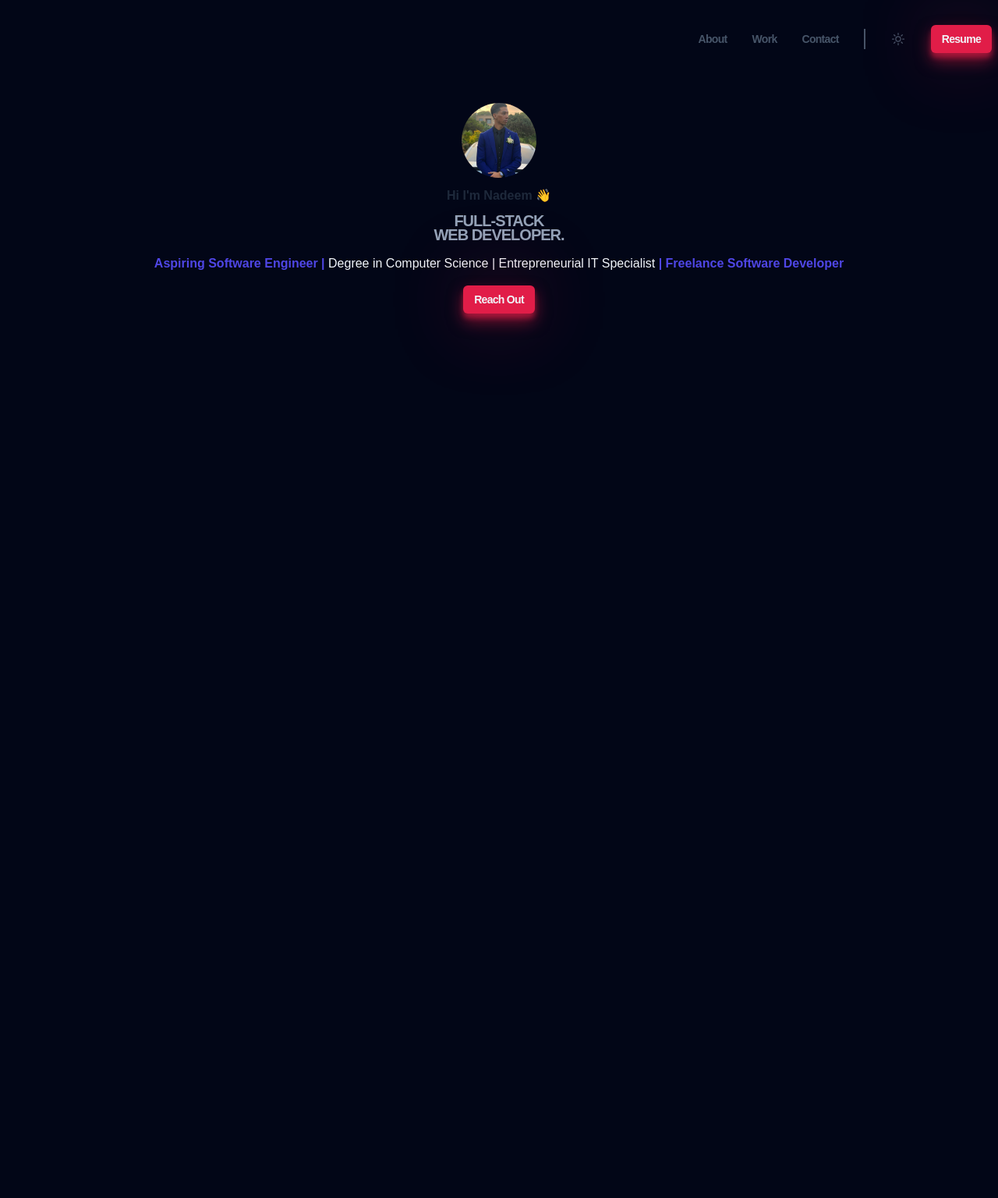
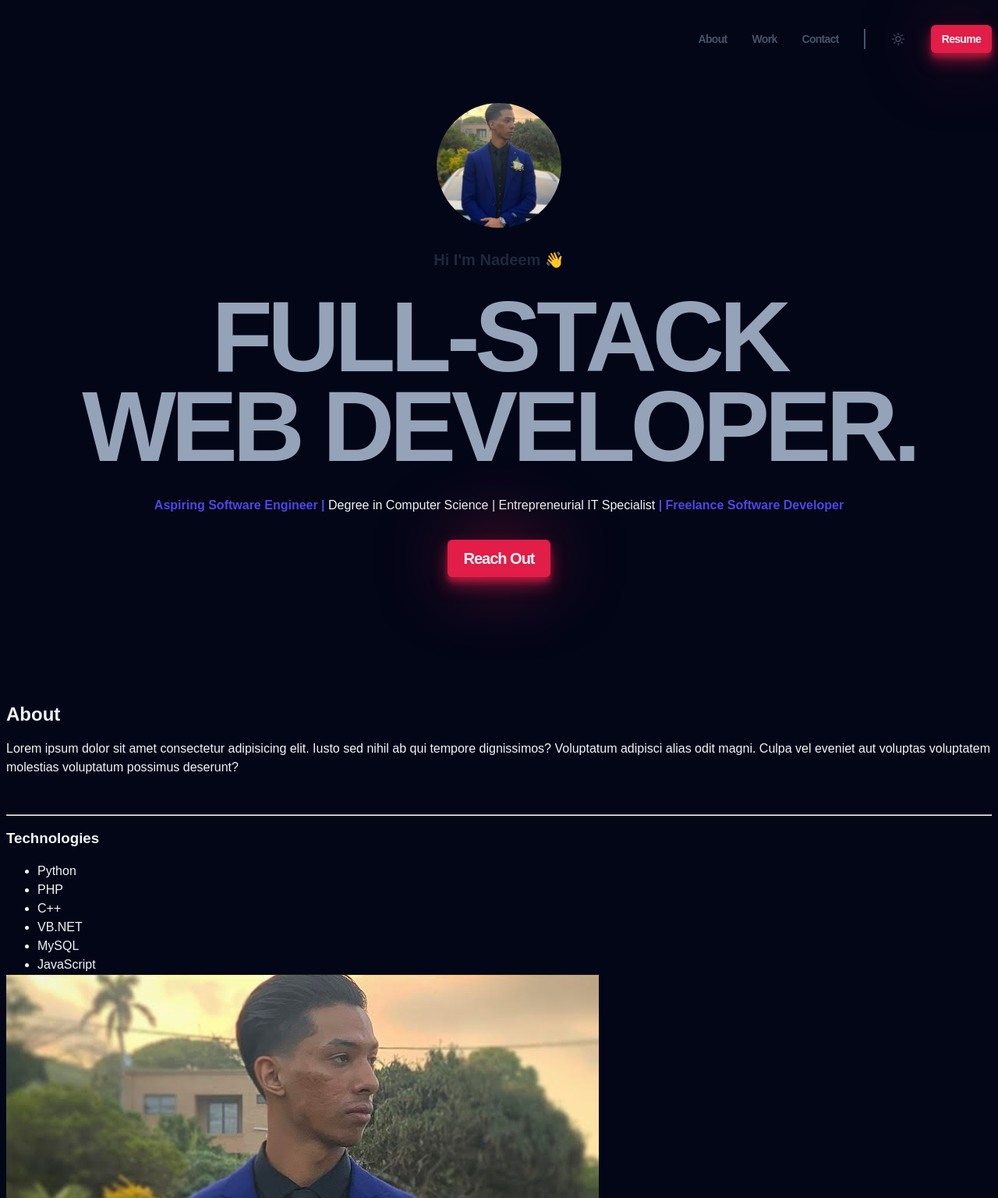
Before and after one commit to DeemTheDev/resume, a website built with Vite: page portfolio/index.html in a window 1280 px wide. Shown: the top 1536 px of the page at 78% size. Before the commit the page ends 800 px from the top, so only its background shows below. Built offline with nearby package versions, Linux system fonts and the light colour scheme; a web font is replaced by a local one.

Commit message:
Okay added about section

```diff
--- a/portfolio/index.html
+++ b/portfolio/index.html
@@ -56,8 +56,29 @@
         </p>
         <a class="hero__btn btn" href="#">Reach out</a>
       </section>
+
+      <section class="section about container">
+        <div class="about__content">
+          <h2 class="about__title">About</h2>
+          <p>Lorem ipsum dolor sit amet consectetur adipisicing elit. Iusto sed nihil ab qui tempore dignissimos? Voluptatum adipisci alias odit magni. Culpa vel eveniet aut voluptas voluptatem molestias voluptatum possimus deserunt?</p>
+          <p></p>
+          <p></p>
+          <hr>
+          <h3>Technologies</h3>
+          <ul>
+            <li>Python</li>
+            <li>PHP</li>
+            <li>C++</li>
+            <li>VB.NET</li>
+            <li>MySQL</li>
+            <li>JavaScript</li>
+          </ul>
+        </div>
+        <div class="about__image">
+          <img src="/Profile pic.jpg" alt="About Image">
+        </div>
+      </section>
       <!--
-      <section></section>
       <section></section>
       <section></section>
       <section></section>
--- a/portfolio/src/main.js
+++ b/portfolio/src/main.js
@@ -6,4 +6,6 @@ import '../styles/components/header.css';
 
 import '../styles/components/hero.css';
 
+import '../styles/components/about.css';
+
 import '../styles/utils.css';
--- /dev/null
+++ b/portfolio/styles/components/about.css
@@ -0,0 +1,9 @@
+.about__content{
+    display: flex;
+    flex-direction: column;
+    gap: 1rem;
+}
+.about__title{
+    font-size: var(--size-2xl);
+    color: ;
+}
--- a/portfolio/styles/components/hero.css
+++ b/portfolio/styles/components/hero.css
@@ -33,3 +33,78 @@
     text-transform: capitalize;
     font-size: var(--size-sm);
 }
+@media(min-width: 475px){
+    .hero{
+        gap: 1.5rem;
+    }
+    .hero__image{
+        width: 7rem;
+        height: 7rem;
+    }
+    .hero__subtitle{
+        font-size: var(--size-lg);
+    }
+    .hero__title{
+        font-size: var(--size-5xl);
+    }
+    .hero__description{
+        font-size: var(--size-base);
+    }
+    .hero__btn{
+        font-size: var(--size-base);
+    }
+}
+/* sm */
+@media(min-width: 640px){
+
+}
+/* md */
+@media(min-width: 768px){
+
+}
+/* Lg */
+@media(min-width: 1024px){
+    .hero__image{
+        width: 8rem;
+        height: 8rem;
+    }
+    .hero__subtitle{
+        font-size: var(--size-2xl);
+    }
+    .hero__title{
+        font-size: var(--size-7xl);
+    }
+    .hero__description{
+        font-size: var(--size-lg);
+    }
+    .hero__btn{
+        font-size: var(--size-lg);
+    }
+}
+
+/* xL */
+@media(min-width: 1280px){
+    .hero{
+        gap: 2rem;
+    }
+    .hero__image{
+        width: 10rem;
+        height: 10rem;
+    }
+    .hero__subtitle{
+        font-size: var(--size-4xl);
+    }
+    .hero__title{
+        font-size: var(--size-9xl);
+    }
+    .hero__description{
+        font-size: var(--size-xl);
+    }
+    .hero__btn{
+        font-size: var(--size-xl);
+    }
+}
+/* 2xL */
+@media(min-width: 1536px){
+
+}
```
